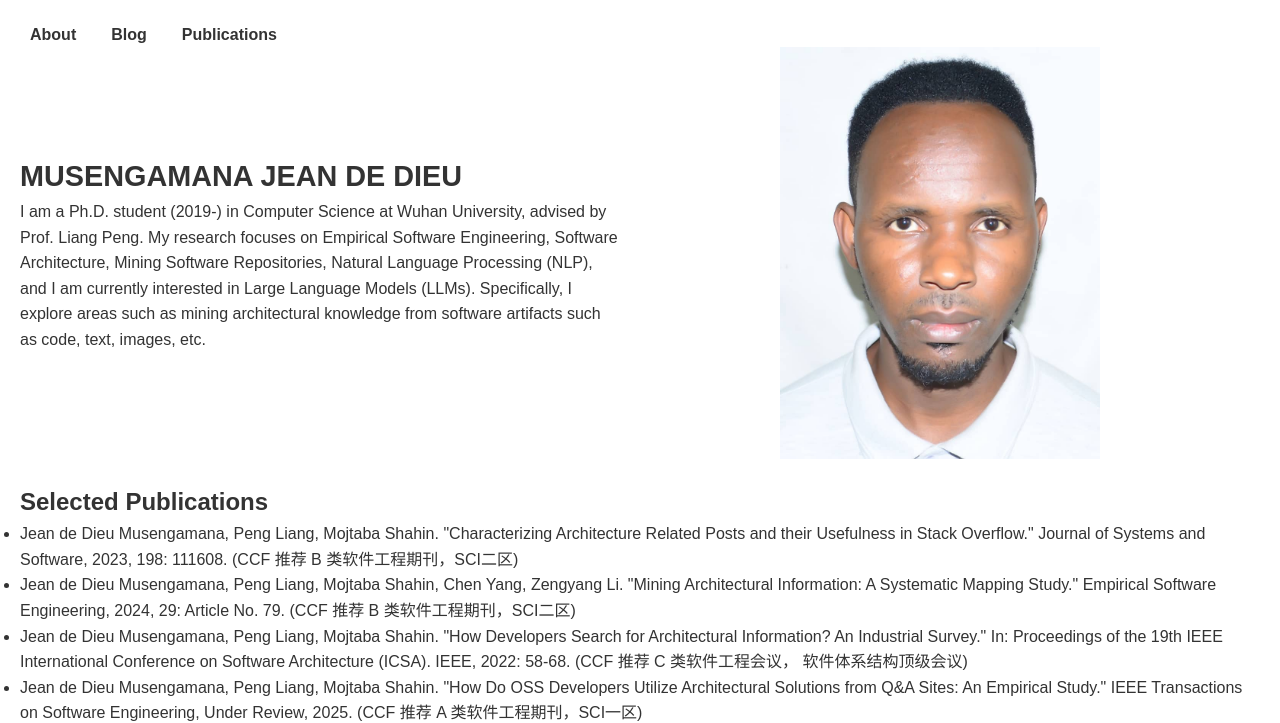
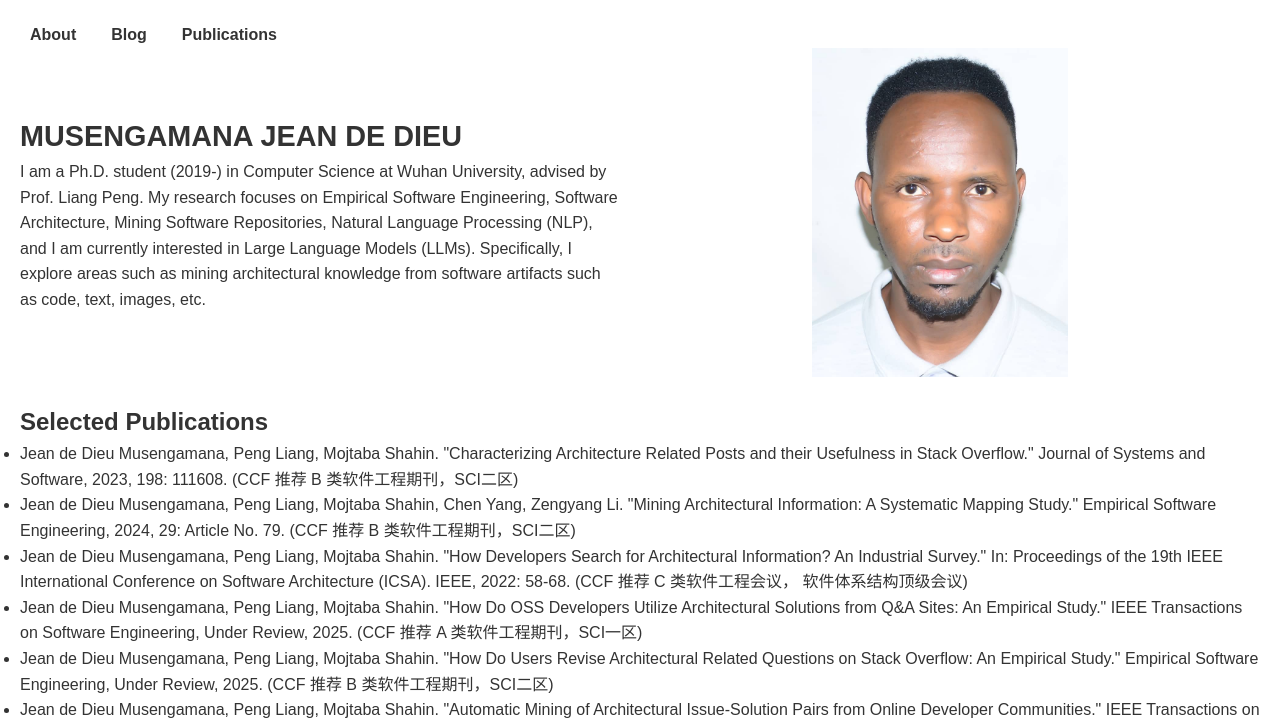
Before and after one commit to JeanMusenga/JeanMusenga.github.io, a plain HTML site: page index.html in a window 1280 px wide. Shown: the part 74-797 px from the top of the page. Drawn offline with Linux system fonts and the light colour scheme.

Commit message:
Update index.html

```diff
--- a/index.html
+++ b/index.html
@@ -83,11 +83,11 @@
     display: flex;
     justify-content: center;  /* Centers image horizontally */
     align-items: center;      /* Centers image vertically */
-    height: 50vh;            /* Ensures it takes up full viewport height */
+    height: 40vh;            /* Ensures it takes up full viewport height */
 }
 
 .image-container img {
-    max-width: 50%;          /* Ensures the image doesn't overflow */
+    max-width: 40%;          /* Ensures the image doesn't overflow */
     height: auto;             /* Maintains aspect ratio */
 }
 
```
